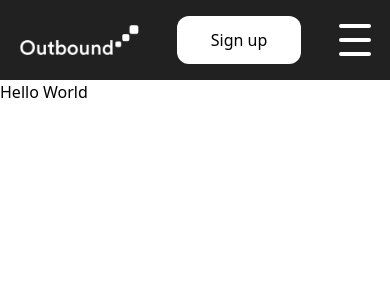
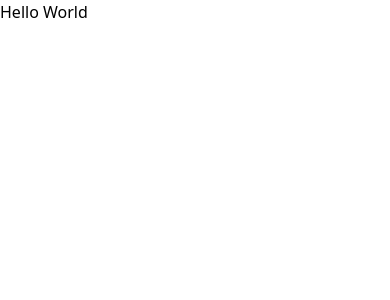
Before and after one commit to Solomon-Dzokoto/Blog, a Next.js app: page / in a window 390 px wide. Shown: the top 300 px of the page. Built offline with nearby package versions, Linux system fonts and the light colour scheme.

Commit message:
feat: made the navbar responsive

```diff
--- a/src/app/layout.tsx
+++ b/src/app/layout.tsx
@@ -1,6 +1,5 @@
 import type { Metadata } from "next"
 import "./globals.css"
-import Navbar from "@/components/navbar"
 
 export const metadata: Metadata = {
   title: "Welcome to Outbound AI",
@@ -15,7 +14,6 @@
 }>) {
   return (
     <html lang="en">
-      <Navbar />
       <body className={``}>{children}</body>
     </html>
   )
```
Also changed, not shown: src/app/navbar.tsx (deleted).
